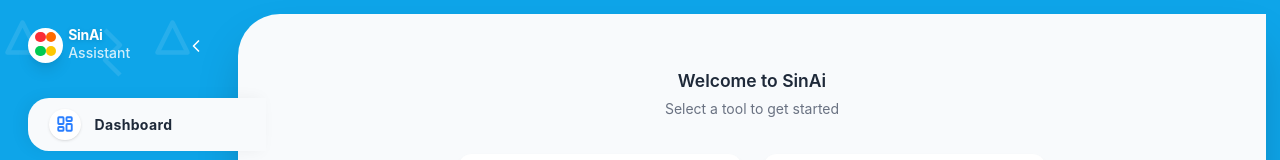
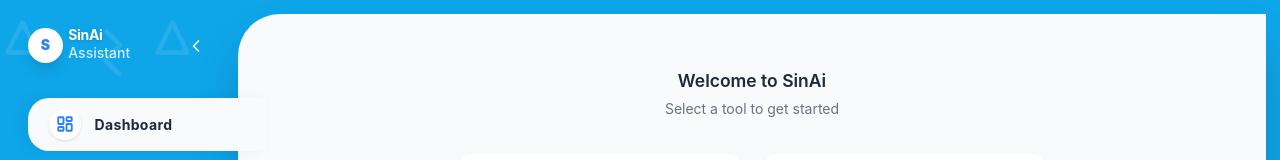
Before and after one commit to nisalfonseka/R26-SE-037, a React (Vite) app in the folder frontend/web-app/: page / in a window 1280 px wide. Shown: the top 160 px of the page. Built offline with nearby package versions, Linux system fonts and the light colour scheme; no server answers; a web font is replaced by a local one.

Commit message:
refactor: simplify sidebar logo and branding display for cleaner UI layout

```diff
--- a/frontend/web-app/src/components/Sidebar.jsx
+++ b/frontend/web-app/src/components/Sidebar.jsx
@@ -60,6 +60,16 @@ export default function Sidebar({ activeTool, onSelectTool, isOpen, onToggle, co
     );
   };
 
+  const getLogoColor = () => {
+    switch (activeTool) {
+      case 'grammar': return 'text-red-500';
+      case 'headlines': return 'text-orange-500';
+      case 'rewriter': return 'text-purple-500';
+      case 'summarizer': return 'text-cyan-500';
+      default: return 'text-blue-500';
+    }
+  };
+
   return (
     <>
       {isOpen && (
@@ -90,12 +100,8 @@ export default function Sidebar({ activeTool, onSelectTool, isOpen, onToggle, co
         {/* Logo */}
         <div className={`pt-8 pb-6 flex items-center gap-3 ${collapsed ? 'justify-center px-2' : 'px-8'}`}>
           <div className="flex items-center gap-1.5 min-w-0">
-            <div className="w-10 h-10 bg-white rounded-full flex items-center justify-center shrink-0 shadow-lg relative overflow-hidden">
-               {/* Helakuru-like colorful dots logo */}
-               <div className="absolute top-1 left-2 w-3 h-3 bg-red-500 rounded-full" />
-               <div className="absolute top-1 right-2 w-3 h-3 bg-orange-500 rounded-full" />
-               <div className="absolute bottom-2 left-2 w-3 h-3 bg-green-500 rounded-full" />
-               <div className="absolute bottom-2 right-2 w-3 h-3 bg-yellow-400 rounded-full" />
+            <div className="w-10 h-10 bg-white rounded-full flex items-center justify-center shrink-0 shadow-lg relative overflow-hidden transition-colors duration-500">
+               <span className={`${getLogoColor()} font-black text-2xl transition-colors duration-500`}>S</span>
             </div>
             {!collapsed && (
               <div className="flex flex-col">
```
